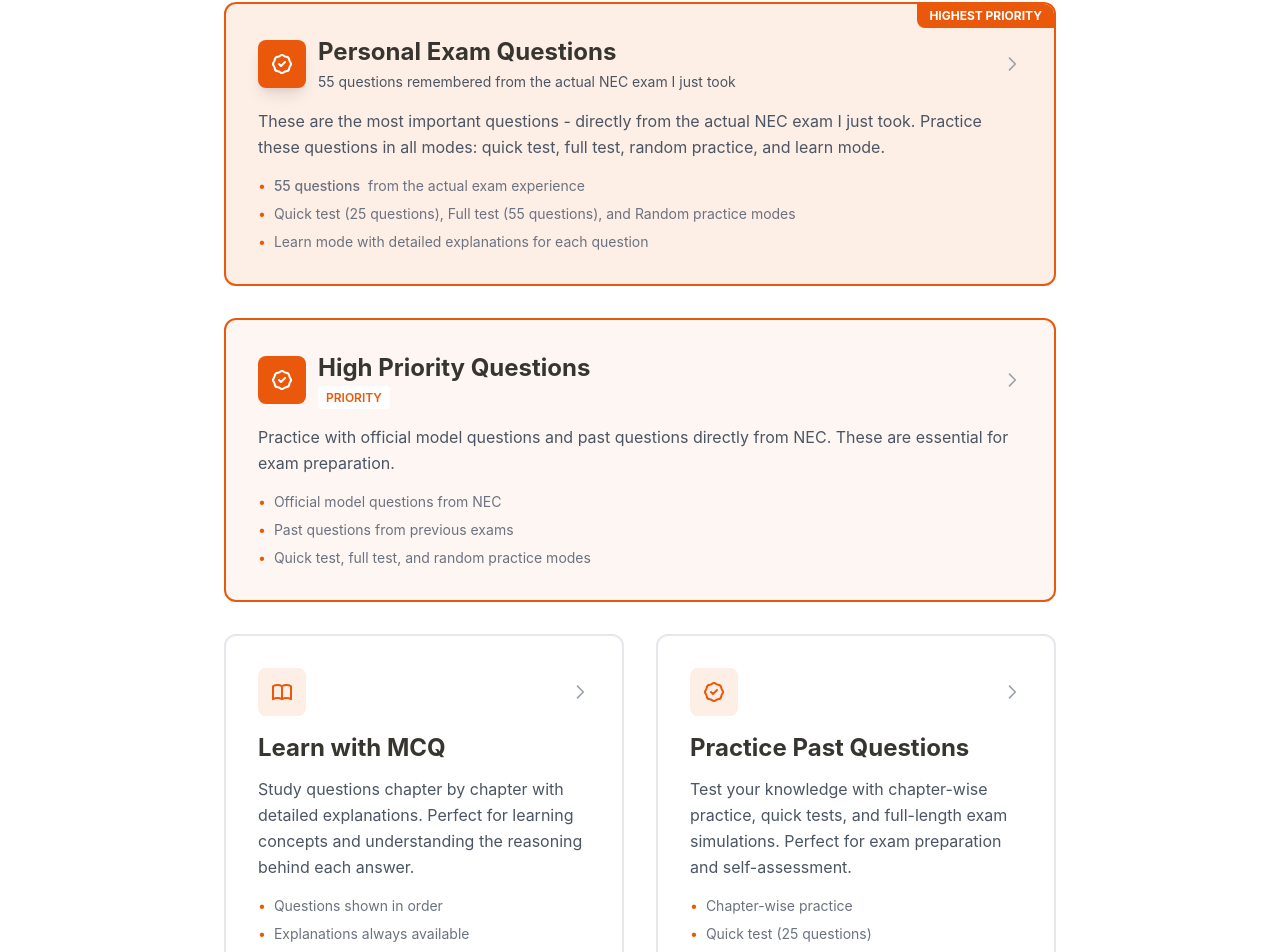
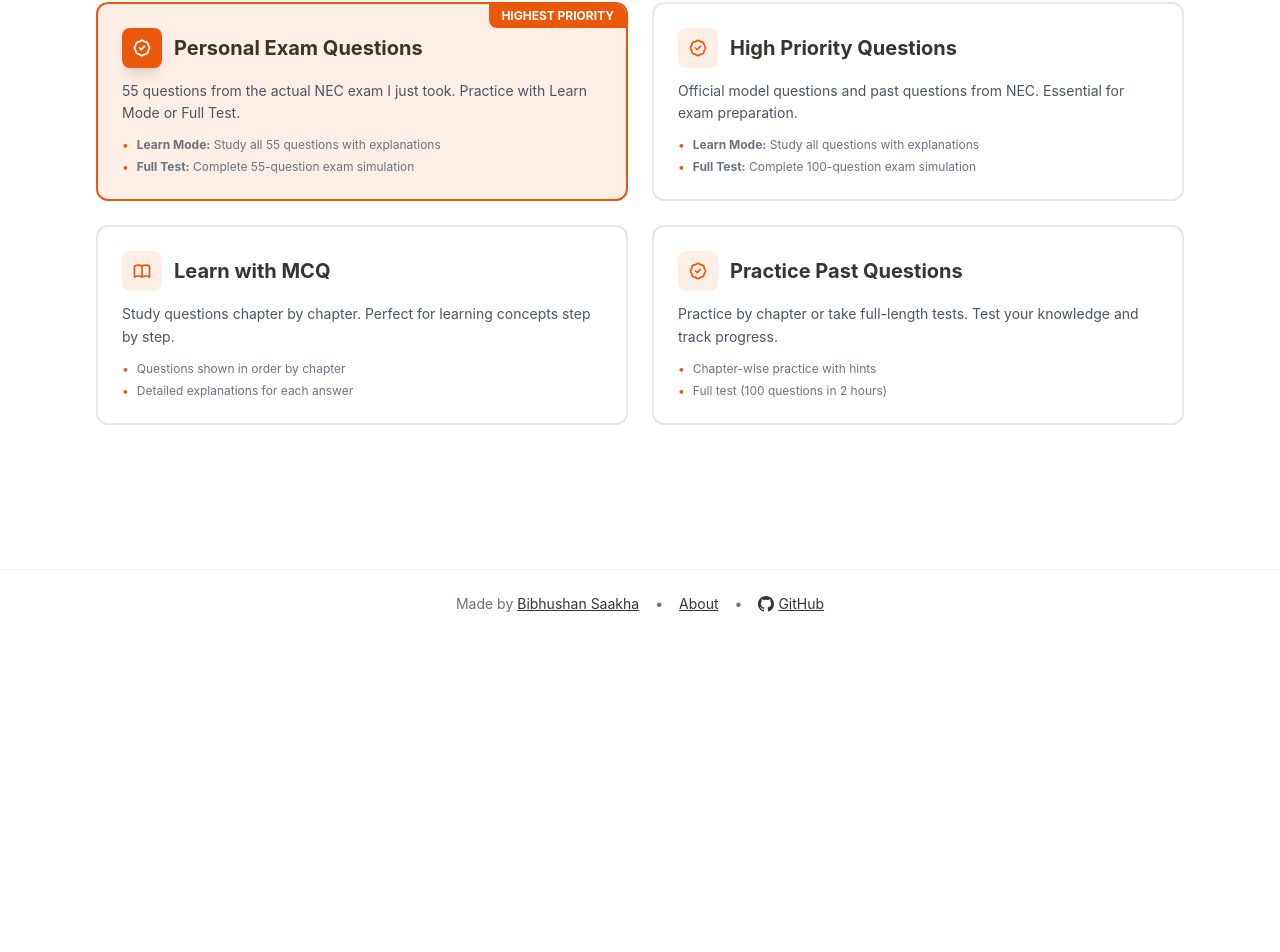
Before and after one commit to bibhushansaakha/MCQ, a Next.js app: page / in a window 1280 px wide. Shown: the part 505-1457 px from the top of the page. After the commit the page ends 1143 px from the top, so only its background shows below. Built offline with nearby package versions, Linux system fonts and the light colour scheme.

Commit message:
refactor: update layout and styling of Home and Priority pages for improved user experience and clarity, including grid adjustments and removal of unused buttons

```diff
--- a/src/app/page.tsx
+++ b/src/app/page.tsx
@@ -26,20 +26,20 @@ export default async function Home() {
       </div>
 
       {/* Main Content */}
-      <div className="max-w-4xl mx-auto px-4 sm:px-6 lg:px-8 py-20">
-        {/* Personal Exam Questions - HIGHEST PRIORITY */}
+      <div className="max-w-6xl mx-auto px-4 sm:px-6 lg:px-8 py-20">
+        <div className="grid md:grid-cols-2 gap-6">
+          {/* Personal Exam Questions - TOP LEFT - HIGHLIGHTED */}
           <Link
             href="/personal"
-          className="group mb-8 p-8 rounded-xl border-2 border-[#ea580c] bg-[#ea580c]/10 dark:bg-[#ea580c]/20 hover:bg-[#ea580c]/15 dark:hover:bg-[#ea580c]/25 transition-all hover:shadow-xl block relative overflow-hidden"
+            className="group p-6 rounded-xl border-2 border-[#ea580c] bg-[#ea580c]/10 dark:bg-[#ea580c]/20 hover:bg-[#ea580c]/15 dark:hover:bg-[#ea580c]/25 transition-all hover:shadow-xl relative overflow-hidden"
           >
             <div className="absolute top-0 right-0 bg-[#ea580c] text-white text-xs font-bold px-3 py-1 rounded-bl-lg">
               HIGHEST PRIORITY
             </div>
-          <div className="flex items-center justify-between mb-4">
-            <div className="flex items-center gap-3">
-              <div className="w-12 h-12 rounded-lg bg-[#ea580c] flex items-center justify-center group-hover:scale-110 transition-transform shadow-lg">
+            <div className="flex items-center gap-3 mb-3">
+              <div className="w-10 h-10 rounded-lg bg-[#ea580c] flex items-center justify-center group-hover:scale-110 transition-transform shadow-lg">
                 <svg
-                  className="w-6 h-6 text-white"
+                  className="w-5 h-5 text-white"
                   fill="none"
                   stroke="currentColor"
                   viewBox="0 0 24 24"
@@ -52,59 +52,34 @@ export default async function Home() {
                   />
                 </svg>
               </div>
-              <div>
-                <h2 className="text-2xl font-bold text-foreground group-hover:text-[#ea580c] transition-colors">
+              <h2 className="text-xl font-bold text-foreground group-hover:text-[#ea580c] transition-colors">
                 Personal Exam Questions
               </h2>
-                <p className="text-sm text-gray-600 dark:text-gray-400 mt-1">
-                  55 questions remembered from the actual NEC exam I just took
+            </div>
+            <p className="text-sm text-gray-600 dark:text-gray-400 mb-3 leading-relaxed">
+              55 questions from the actual NEC exam I just took. Practice with Learn Mode or Full Test.
             </p>
+            <div className="space-y-1.5 text-xs text-gray-500 dark:text-gray-500">
+              <div className="flex items-center gap-2">
+                <span className="text-[#ea580c]">•</span>
+                <span><strong>Learn Mode:</strong> Study all 55 questions with explanations</span>
+              </div>
+              <div className="flex items-center gap-2">
+                <span className="text-[#ea580c]">•</span>
+                <span><strong>Full Test:</strong> Complete 55-question exam simulation</span>
               </div>
             </div>
-            <svg
-              className="w-5 h-5 text-gray-400 group-hover:text-[#ea580c] transition-colors"
-              fill="none"
-              stroke="currentColor"
-              viewBox="0 0 24 24"
-            >
-              <path
-                strokeLinecap="round"
-                strokeLinejoin="round"
-                strokeWidth={2}
-                d="M9 5l7 7-7 7"
-              />
-            </svg>
-          </div>
-          <p className="text-gray-600 dark:text-gray-400 leading-relaxed mb-4">
-            These are the most important questions - directly from the actual NEC exam I just took.
-            Practice these questions in all modes: quick test, full test, random practice, and learn mode.
-          </p>
-          <ul className="space-y-2 text-sm text-gray-500 dark:text-gray-500">
-            <li className="flex items-center gap-2">
-              <span className="text-[#ea580c]">•</span>
-              <span className="font-medium">55 questions</span> from the actual exam experience
-            </li>
-            <li className="flex items-center gap-2">
-              <span className="text-[#ea580c]">•</span>
-              Quick test (25 questions), Full test (55 questions), and Random practice modes
-            </li>
-            <li className="flex items-center gap-2">
-              <span className="text-[#ea580c]">•</span>
-              Learn mode with detailed explanations for each question
-            </li>
-          </ul>
           </Link>
 
-        {/* High Priority Section */}
+          {/* High Priority Questions - TOP RIGHT */}
           <Link
             href="/priority"
-          className="group mb-8 p-8 rounded-xl border-2 border-[#ea580c] bg-[#ea580c]/5 dark:bg-[#ea580c]/10 hover:bg-[#ea580c]/10 dark:hover:bg-[#ea580c]/20 transition-all hover:shadow-lg block"
+            className="group p-6 rounded-xl border-2 border-gray-200 dark:border-gray-800 hover:border-[#ea580c] dark:hover:border-[#ea580c] transition-all hover:shadow-lg"
           >
-          <div className="flex items-center justify-between mb-4">
-            <div className="flex items-center gap-3">
-              <div className="w-12 h-12 rounded-lg bg-[#ea580c] flex items-center justify-center group-hover:scale-110 transition-transform">
+            <div className="flex items-center gap-3 mb-3">
+              <div className="w-10 h-10 rounded-lg bg-[#ea580c]/10 dark:bg-[#ea580c]/20 flex items-center justify-center group-hover:bg-[#ea580c]/20 dark:group-hover:bg-[#ea580c]/30 transition-colors">
                 <svg
-                  className="w-6 h-6 text-white"
+                  className="w-5 h-5 text-[#ea580c]"
                   fill="none"
                   stroke="currentColor"
                   viewBox="0 0 24 24"
@@ -117,59 +92,34 @@ export default async function Home() {
                   />
                 </svg>
               </div>
-              <div>
-                <h2 className="text-2xl font-bold text-foreground group-hover:text-[#ea580c] transition-colors">
+              <h2 className="text-xl font-bold text-foreground group-hover:text-[#ea580c] transition-colors">
                 High Priority Questions
               </h2>
-                <span className="text-xs font-semibold text-[#ea580c] bg-white dark:bg-gray-900 px-2 py-1 rounded">
-                  PRIORITY
-                </span>
+            </div>
+            <p className="text-sm text-gray-600 dark:text-gray-400 mb-3 leading-relaxed">
+              Official model questions and past questions from NEC. Essential for exam preparation.
+            </p>
+            <div className="space-y-1.5 text-xs text-gray-500 dark:text-gray-500">
+              <div className="flex items-center gap-2">
+                <span className="text-[#ea580c]">•</span>
+                <span><strong>Learn Mode:</strong> Study all questions with explanations</span>
+              </div>
+              <div className="flex items-center gap-2">
+                <span className="text-[#ea580c]">•</span>
+                <span><strong>Full Test:</strong> Complete 100-question exam simulation</span>
               </div>
             </div>
-            <svg
-              className="w-5 h-5 text-gray-400 group-hover:text-[#ea580c] transition-colors"
-              fill="none"
-              stroke="currentColor"
-              viewBox="0 0 24 24"
-            >
-              <path
-                strokeLinecap="round"
-                strokeLinejoin="round"
-                strokeWidth={2}
-                d="M9 5l7 7-7 7"
-              />
-            </svg>
-          </div>
-          <p className="text-gray-600 dark:text-gray-400 leading-relaxed mb-4">
-            Practice with official model questions and past questions directly from NEC.
-            These are essential for exam preparation.
-          </p>
-          <ul className="space-y-2 text-sm text-gray-500 dark:text-gray-500">
-            <li className="flex items-center gap-2">
-              <span className="text-[#ea580c]">•</span>
-              Official model questions from NEC
-            </li>
-            <li className="flex items-center gap-2">
-              <span className="text-[#ea580c]">•</span>
-              Past questions from previous exams
-            </li>
-            <li className="flex items-center gap-2">
-              <span className="text-[#ea580c]">•</span>
-              Quick test, full test, and random practice modes
-            </li>
-          </ul>
           </Link>
 
-        <div className="grid md:grid-cols-2 gap-8">
-          {/* Learn with MCQ */}
+          {/* Learn with MCQ - BOTTOM LEFT */}
           <Link
             href="/learn"
-            className="group p-8 rounded-xl border-2 border-gray-200 dark:border-gray-800 hover:border-[#ea580c] dark:hover:border-[#ea580c] transition-all hover:shadow-lg"
+            className="group p-6 rounded-xl border-2 border-gray-200 dark:border-gray-800 hover:border-[#ea580c] dark:hover:border-[#ea580c] transition-all hover:shadow-lg"
           >
-            <div className="flex items-center justify-between mb-4">
-              <div className="w-12 h-12 rounded-lg bg-[#ea580c]/10 dark:bg-[#ea580c]/20 flex items-center justify-center group-hover:bg-[#ea580c]/20 dark:group-hover:bg-[#ea580c]/30 transition-colors">
+            <div className="flex items-center gap-3 mb-3">
+              <div className="w-10 h-10 rounded-lg bg-[#ea580c]/10 dark:bg-[#ea580c]/20 flex items-center justify-center group-hover:bg-[#ea580c]/20 dark:group-hover:bg-[#ea580c]/30 transition-colors">
                 <svg
-                  className="w-6 h-6 text-[#ea580c]"
+                  className="w-5 h-5 text-[#ea580c]"
                   fill="none"
                   stroke="currentColor"
                   viewBox="0 0 24 24"
@@ -182,53 +132,34 @@ export default async function Home() {
                   />
                 </svg>
               </div>
-              <svg
-                className="w-5 h-5 text-gray-400 group-hover:text-[#ea580c] transition-colors"
-                fill="none"
-                stroke="currentColor"
-                viewBox="0 0 24 24"
-              >
-                <path
-                  strokeLinecap="round"
-                  strokeLinejoin="round"
-                  strokeWidth={2}
-                  d="M9 5l7 7-7 7"
-                />
-              </svg>
-            </div>
-            <h2 className="text-2xl font-bold text-foreground mb-3 group-hover:text-[#ea580c] transition-colors">
+              <h2 className="text-xl font-bold text-foreground group-hover:text-[#ea580c] transition-colors">
                 Learn with MCQ
               </h2>
-            <p className="text-gray-600 dark:text-gray-400 leading-relaxed">
-              Study questions chapter by chapter with detailed explanations.
-              Perfect for learning concepts and understanding the reasoning
-              behind each answer.
+            </div>
+            <p className="text-sm text-gray-600 dark:text-gray-400 mb-3 leading-relaxed">
+              Study questions chapter by chapter. Perfect for learning concepts step by step.
             </p>
-            <ul className="mt-4 space-y-2 text-sm text-gray-500 dark:text-gray-500">
-              <li className="flex items-center gap-2">
+            <div className="space-y-1.5 text-xs text-gray-500 dark:text-gray-500">
+              <div className="flex items-center gap-2">
                 <span className="text-[#ea580c]">•</span>
-                Questions shown in order
-              </li>
-              <li className="flex items-center gap-2">
+                <span>Questions shown in order by chapter</span>
+              </div>
+              <div className="flex items-center gap-2">
                 <span className="text-[#ea580c]">•</span>
-                Explanations always available
-              </li>
-              <li className="flex items-center gap-2">
-                <span className="text-[#ea580c]">•</span>
-                Navigate between chapters easily
-              </li>
-            </ul>
+                <span>Detailed explanations for each answer</span>
+              </div>
+            </div>
           </Link>
 
-          {/* Practice Past Questions */}
+          {/* Practice Past Questions - BOTTOM RIGHT */}
           <Link
             href="/practice"
-            className="group p-8 rounded-xl border-2 border-gray-200 dark:border-gray-800 hover:border-[#ea580c] dark:hover:border-[#ea580c] transition-all hover:shadow-lg"
+            className="group p-6 rounded-xl border-2 border-gray-200 dark:border-gray-800 hover:border-[#ea580c] dark:hover:border-[#ea580c] transition-all hover:shadow-lg"
           >
-            <div className="flex items-center justify-between mb-4">
-              <div className="w-12 h-12 rounded-lg bg-[#ea580c]/10 dark:bg-[#ea580c]/20 flex items-center justify-center group-hover:bg-[#ea580c]/20 dark:group-hover:bg-[#ea580c]/30 transition-colors">
+            <div className="flex items-center gap-3 mb-3">
+              <div className="w-10 h-10 rounded-lg bg-[#ea580c]/10 dark:bg-[#ea580c]/20 flex items-center justify-center group-hover:bg-[#ea580c]/20 dark:group-hover:bg-[#ea580c]/30 transition-colors">
                 <svg
-                  className="w-6 h-6 text-[#ea580c]"
+                  className="w-5 h-5 text-[#ea580c]"
                   fill="none"
                   stroke="currentColor"
                   viewBox="0 0 24 24"
@@ -241,42 +172,23 @@ export default async function Home() {
                   />
                 </svg>
               </div>
-              <svg
-                className="w-5 h-5 text-gray-400 group-hover:text-[#ea580c] transition-colors"
-                fill="none"
-                stroke="currentColor"
-                viewBox="0 0 24 24"
-              >
-                <path
-                  strokeLinecap="round"
-                  strokeLinejoin="round"
-                  strokeWidth={2}
-                  d="M9 5l7 7-7 7"
-                />
-              </svg>
-            </div>
-            <h2 className="text-2xl font-bold text-foreground mb-3 group-hover:text-[#ea580c] transition-colors">
+              <h2 className="text-xl font-bold text-foreground group-hover:text-[#ea580c] transition-colors">
                 Practice Past Questions
               </h2>
-            <p className="text-gray-600 dark:text-gray-400 leading-relaxed">
-              Test your knowledge with chapter-wise practice, quick tests, and
-              full-length exam simulations. Perfect for exam preparation and
-              self-assessment.
+            </div>
+            <p className="text-sm text-gray-600 dark:text-gray-400 mb-3 leading-relaxed">
+              Practice by chapter or take full-length tests. Test your knowledge and track progress.
             </p>
-            <ul className="mt-4 space-y-2 text-sm text-gray-500 dark:text-gray-500">
-              <li className="flex items-center gap-2">
+            <div className="space-y-1.5 text-xs text-gray-500 dark:text-gray-500">
+              <div className="flex items-center gap-2">
                 <span className="text-[#ea580c]">•</span>
-                Chapter-wise practice
-              </li>
-              <li className="flex items-center gap-2">
+                <span>Chapter-wise practice with hints</span>
+              </div>
+              <div className="flex items-center gap-2">
                 <span className="text-[#ea580c]">•</span>
-                Quick test (25 questions)
-              </li>
-              <li className="flex items-center gap-2">
-                <span className="text-[#ea580c]">•</span>
-                Full test (100 questions)
-              </li>
-            </ul>
+                <span>Full test (100 questions in 2 hours)</span>
+              </div>
+            </div>
           </Link>
         </div>
       </div>
--- a/src/app/priority/page.tsx
+++ b/src/app/priority/page.tsx
@@ -62,7 +62,7 @@ export default function PriorityPage() {
             <p className="text-sm text-gray-500 dark:text-gray-500 mb-6">
               Official model questions provided by NEC. These questions are from the same question paper broken down into parts.
             </p>
-            <div className="grid grid-cols-1 md:grid-cols-2 lg:grid-cols-4 gap-4">
+            <div className="grid grid-cols-1 md:grid-cols-2 gap-4">
               <button
                 onClick={() => router.push("/quiz/learn/official")}
                 className="p-6 rounded-lg border-2 border-gray-200/40 dark:border-gray-700/30 hover:border-[#ea580c] hover:shadow-lg transition-all text-left group"
@@ -91,37 +91,6 @@ export default function PriorityPage() {
                 </p>
                 <p className="text-xs text-gray-500 dark:text-gray-500">
                   One by one with explanations
-                </p>
-              </button>
-
-              <button
-                onClick={() => handleModeSelect("official-quick-test")}
-                className="p-6 rounded-lg border-2 border-gray-200/40 dark:border-gray-700/30 hover:border-[#ea580c] hover:shadow-lg transition-all text-left group"
-              >
-                <div className="flex items-start justify-between mb-3">
-                  <h3 className="text-xl font-semibold text-foreground group-hover:text-[#ea580c] transition-colors">
-                    Quick Test
-                  </h3>
-                  <svg
-                    className="w-5 h-5 text-gray-400 group-hover:text-[#ea580c] transition-colors"
-                    fill="none"
-                    stroke="currentColor"
-                    viewBox="0 0 24 24"
-                  >
-                    <path
-                      strokeLinecap="round"
-                      strokeLinejoin="round"
-                      strokeWidth={2}
-                      d="M9 5l7 7-7 7"
-                    />
-                  </svg>
-                </div>
-                <p className="text-sm text-gray-500 dark:text-gray-500 mb-2">
-                  <span className="font-medium text-foreground">25 questions</span>{" "}
-                  in 30 minutes
-                </p>
-                <p className="text-xs text-gray-500 dark:text-gray-500">
-                  Official model questions
                 </p>
               </button>
 
@@ -155,37 +124,6 @@ export default function PriorityPage() {
                   Complete official model exam simulation
                 </p>
               </button>
-
-              <button
-                onClick={() => handleModeSelect("official-random")}
-                className="p-6 rounded-lg border-2 border-gray-200/40 dark:border-gray-700/30 hover:border-[#ea580c] hover:shadow-lg transition-all text-left group"
-              >
-                <div className="flex items-start justify-between mb-3">
-                  <h3 className="text-xl font-semibold text-foreground group-hover:text-[#ea580c] transition-colors">
-                    Random Practice
-                  </h3>
-                  <svg
-                    className="w-5 h-5 text-gray-400 group-hover:text-[#ea580c] transition-colors"
-                    fill="none"
-                    stroke="currentColor"
-                    viewBox="0 0 24 24"
-                  >
-                    <path
-                      strokeLinecap="round"
-                      strokeLinejoin="round"
-                      strokeWidth={2}
-                      d="M9 5l7 7-7 7"
-                    />
-                  </svg>
-                </div>
-                <p className="text-sm text-gray-500 dark:text-gray-500 mb-2">
-                  <span className="font-medium text-foreground">50 random questions</span>{" "}
-                  in 1 hour
-                </p>
-                <p className="text-xs text-gray-500 dark:text-gray-500">
-                  Random selection from official questions
-                </p>
-              </button>
             </div>
           </div>
 
@@ -214,7 +152,7 @@ export default function PriorityPage() {
             <p className="text-sm text-gray-500 dark:text-gray-500 mb-6">
               Past questions from previous NEC exams. These questions are from the same collection broken down into parts.
             </p>
-            <div className="grid grid-cols-1 md:grid-cols-2 lg:grid-cols-4 gap-4">
+            <div className="grid grid-cols-1 md:grid-cols-2 gap-4">
               <button
                 onClick={() => router.push("/quiz/learn/past")}
                 className="p-6 rounded-lg border-2 border-gray-200/40 dark:border-gray-700/30 hover:border-[#ea580c] hover:shadow-lg transition-all text-left group"
@@ -243,37 +181,6 @@ export default function PriorityPage() {
                 </p>
                 <p className="text-xs text-gray-500 dark:text-gray-500">
                   One by one with explanations
-                </p>
-              </button>
-
-              <button
-                onClick={() => handleModeSelect("past-quick-test")}
-                className="p-6 rounded-lg border-2 border-gray-200/40 dark:border-gray-700/30 hover:border-[#ea580c] hover:shadow-lg transition-all text-left group"
-              >
-                <div className="flex items-start justify-between mb-3">
-                  <h3 className="text-xl font-semibold text-foreground group-hover:text-[#ea580c] transition-colors">
-                    Quick Test
-                  </h3>
-                  <svg
-                    className="w-5 h-5 text-gray-400 group-hover:text-[#ea580c] transition-colors"
-                    fill="none"
-                    stroke="currentColor"
-                    viewBox="0 0 24 24"
-                  >
-                    <path
-                      strokeLinecap="round"
-                      strokeLinejoin="round"
-                      strokeWidth={2}
-                      d="M9 5l7 7-7 7"
-                    />
-                  </svg>
-                </div>
-                <p className="text-sm text-gray-500 dark:text-gray-500 mb-2">
-                  <span className="font-medium text-foreground">25 questions</span>{" "}
-                  in 30 minutes
-                </p>
-                <p className="text-xs text-gray-500 dark:text-gray-500">
-                  Past questions collection
                 </p>
               </button>
 
@@ -307,37 +214,6 @@ export default function PriorityPage() {
                   Complete past questions exam simulation
                 </p>
               </button>
-
-              <button
-                onClick={() => handleModeSelect("past-random")}
-                className="p-6 rounded-lg border-2 border-gray-200/40 dark:border-gray-700/30 hover:border-[#ea580c] hover:shadow-lg transition-all text-left group"
-              >
-                <div className="flex items-start justify-between mb-3">
-                  <h3 className="text-xl font-semibold text-foreground group-hover:text-[#ea580c] transition-colors">
-                    Random Practice
-                  </h3>
-                  <svg
-                    className="w-5 h-5 text-gray-400 group-hover:text-[#ea580c] transition-colors"
-                    fill="none"
-                    stroke="currentColor"
-                    viewBox="0 0 24 24"
-                  >
-                    <path
-                      strokeLinecap="round"
-                      strokeLinejoin="round"
-                      strokeWidth={2}
-                      d="M9 5l7 7-7 7"
-                    />
-                  </svg>
-                </div>
-                <p className="text-sm text-gray-500 dark:text-gray-500 mb-2">
-                  <span className="font-medium text-foreground">50 random questions</span>{" "}
-                  in 1 hour
-                </p>
-                <p className="text-xs text-gray-500 dark:text-gray-500">
-                  Random selection from past questions
-                </p>
-              </button>
             </div>
           </div>
         </div>
```
Lines whose indentation alone changed are shown as unchanged.
